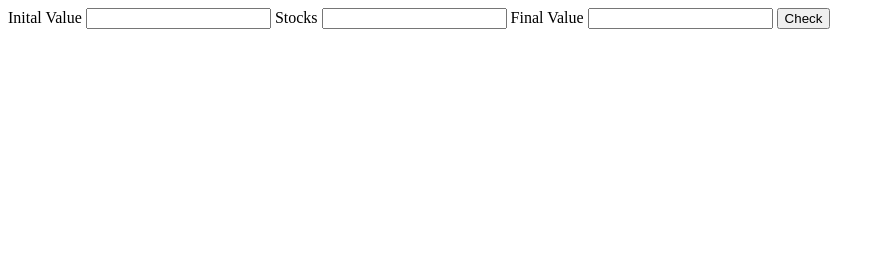
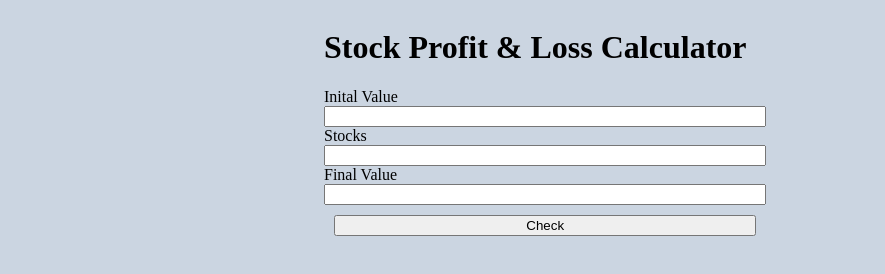
Before and after one commit to MahijithMenon/ProfitOrLoss, a plain HTML site: page index.html in a window 1280 px wide. Shown: the whole page, without its empty margins (0-885 px from the left). Drawn offline with Linux system fonts and the light colour scheme.

Commit message:
added style

```diff
--- a/index.html
+++ b/index.html
@@ -5,19 +5,21 @@
     <meta http-equiv="X-UA-Compatible" content="IE=edge">
     <meta name="viewport" content="width=device-width, initial-scale=1.0">
     <title>Document</title>
+    <link rel="stylesheet" href="style.css">
 </head>
 <body>
-    <div>
-        <div>
+    <div class="page">
+        <div class="page1">
+            <h1>Stock Profit & Loss Calculator</h1>
             <label for>Inital Value</label>
             <input id="initial" type="number">
             <label for>Stocks</label>
             <input id="quantity" type="number">
             <label for>Final Value</label>
             <input id="final" type="number">
-            <button id="check">Check</button>
+            <button style="margin:10px" id="check">Check</button>
+            <div id="outputDiv"></div>
         </div>
-        <div id="outputDiv"></div>
     </div>
     <script src="script.js"></script>
 </body>
--- a/script.js
+++ b/script.js
@@ -11,16 +11,22 @@ function calculateProfitorLoss(){
     else{
     let output,outputP;
 if(initialValue.value>finalValue.value){
-output=initialValue.value-finalValue.value;
+output=(initialValue.value-finalValue.value)*(stocks.value);
 outputP=(output/initialValue.value)*100
-outputDiv.style.color="green"
-outputDiv.innerText=`You made a profit of ${output} and profit percentage of ${outputP}%`;
+outputDiv.style.color="red"
+outputDiv.style.margin="20px"
+outputDiv.style.padding="20px"
+outputDiv.style.border="2px solid black"
+outputDiv.innerText=`You made a loss of ${output} and loss percentage of ${outputP}%`;
 }
 else if(finalValue.value>initialValue.value){
-output=finalValue.value-initialValue.value;
-outputP=(output/initialValue.value)*100;
-outputDiv.style.color="red"
-outputDiv.innerText=`You made a loss of ${output} and loss percentage of ${outputP}%`;
+    output=(finalValue.value-initialValue.value)*(stocks.value);
+    outputP=(output/initialValue.value)*100;
+    outputDiv.style.margin="20px"
+    outputDiv.style.padding="20px"
+    // outputDiv.style.color="red"
+    outputDiv.style.color="green"
+    outputDiv.innerText=`You made a profit of ${output} and profit percentage of ${outputP}%`;
 }
 else{
     outputDiv.style.color="black"
--- a/style.css
+++ b/style.css
@@ -0,0 +1,15 @@
+.page{
+    display: flex;
+    flex-direction: column;
+    width: 50%;
+    height: 50%;
+    margin: auto;
+}
+body{
+    background-color: #cbd5e1;
+}
+.page1{
+    display: flex;
+    flex-direction: column;
+    width: 70%;
+}
```
